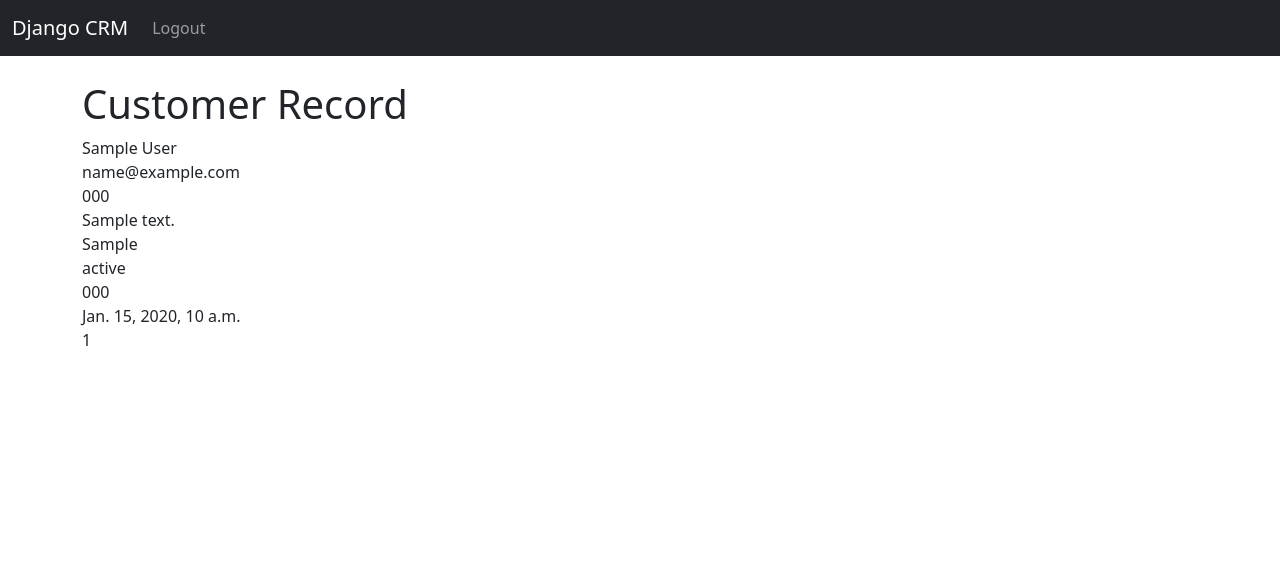
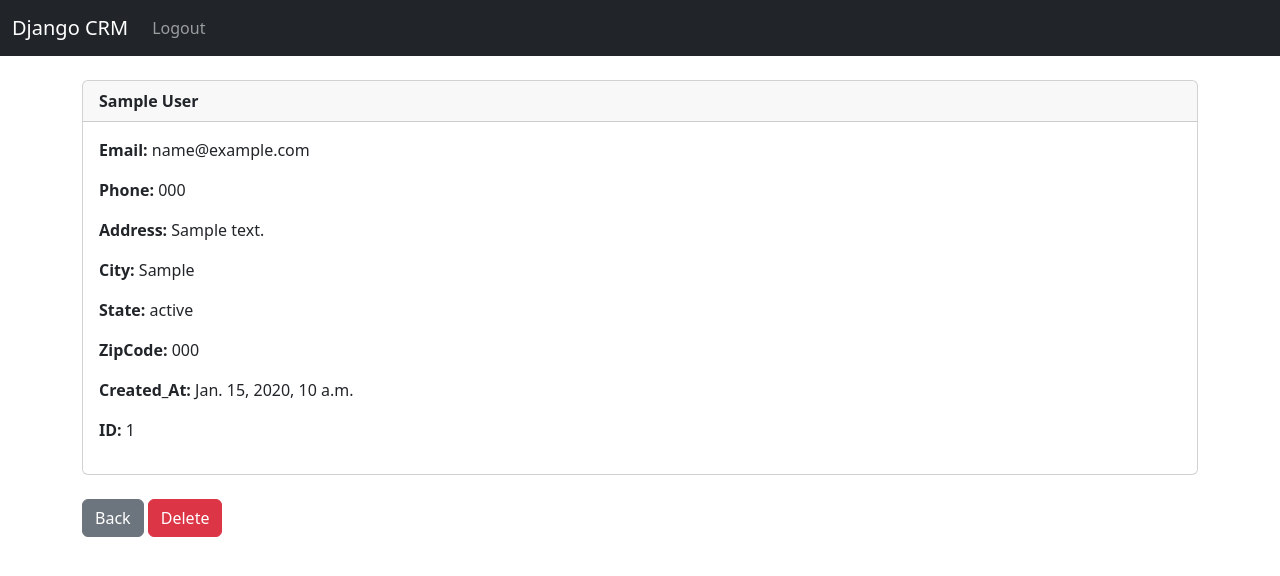
Before and after one commit to hebatea/Django-CRM, a Django app: page /record/1 in a window 1280 px wide. Shown: the top 576 px of the page. Run offline with Django 4.2, Linux system fonts and the light colour scheme; a user stored in the database is signed in; tables that the repository leaves empty hold one stand-in row (values such as "Sample post").

Commit message:
Bootstrap Card

```diff
--- a/website/templates/record.html
+++ b/website/templates/record.html
@@ -1,15 +1,23 @@
 {% extends 'base.html' %}
 
 {% block content %}
-    <h1>Customer Record</h1>
-        {{ customer_record.first_name }} {{ customer_record.last_name }} <br/>
-        {{ customer_record.email }} <br/>
-        {{ customer_record.phone }} <br/>
-        {{ customer_record.address }} <br/>
-        {{ customer_record.city }} <br/>
-        {{ customer_record.state }} <br/>
-        {{ customer_record.zipcode }} <br/>
-        {{ customer_record.created_at }} <br/>
-        {{ customer_record.id }} <br/>
-
+    <div class="card">
+        <div class="card-header">
+            <strong> {{ customer_record.first_name }} {{ customer_record.last_name }} </strong>
+        </div>
+        <div class="card-body">
+            <p class="card-text"> <strong> Email: </strong> {{ customer_record.email }} </p>
+            <p class="card-text"> <strong> Phone: </strong> {{ customer_record.phone }} </p>
+            <p class="card-text"> <strong> Address: </strong> {{ customer_record.address }} </p>
+            <p class="card-text"> <strong> City: </strong> {{ customer_record.city }} </p>
+            <p class="card-text"> <strong> State: </strong> {{ customer_record.state }} </p>
+            <p class="card-text"> <strong> ZipCode: </strong> {{ customer_record.zipcode }} </p>
+            <p class="card-text"> <strong> Created_At: </strong> {{ customer_record.created_at }} </p>
+            <p class="card-text"> <strong> ID: </strong> {{ customer_record.id }} </p>
+            </p>
+        </div>
+    </div>
+    <br>
+    <a href="{% url 'home' %}" class="btn btn-secondary"> Back </a>
+    <a href="{% url 'home' %}" class="btn btn-danger"> Delete </a>
 {% endblock %}
```
